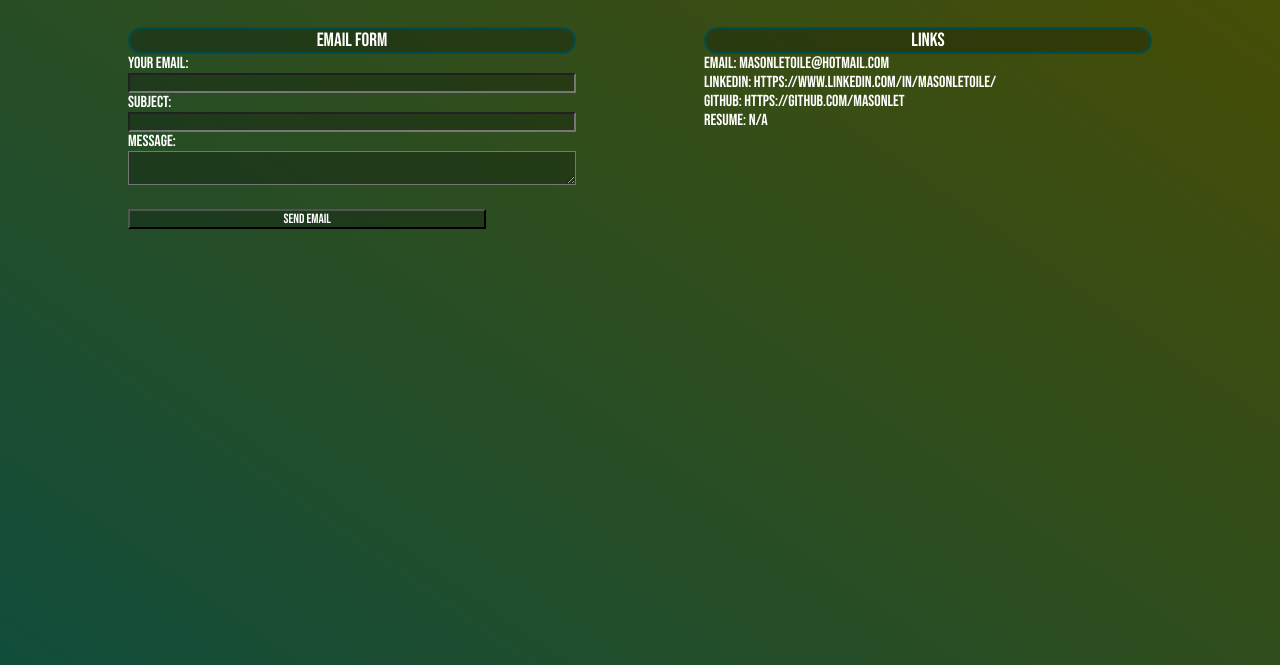
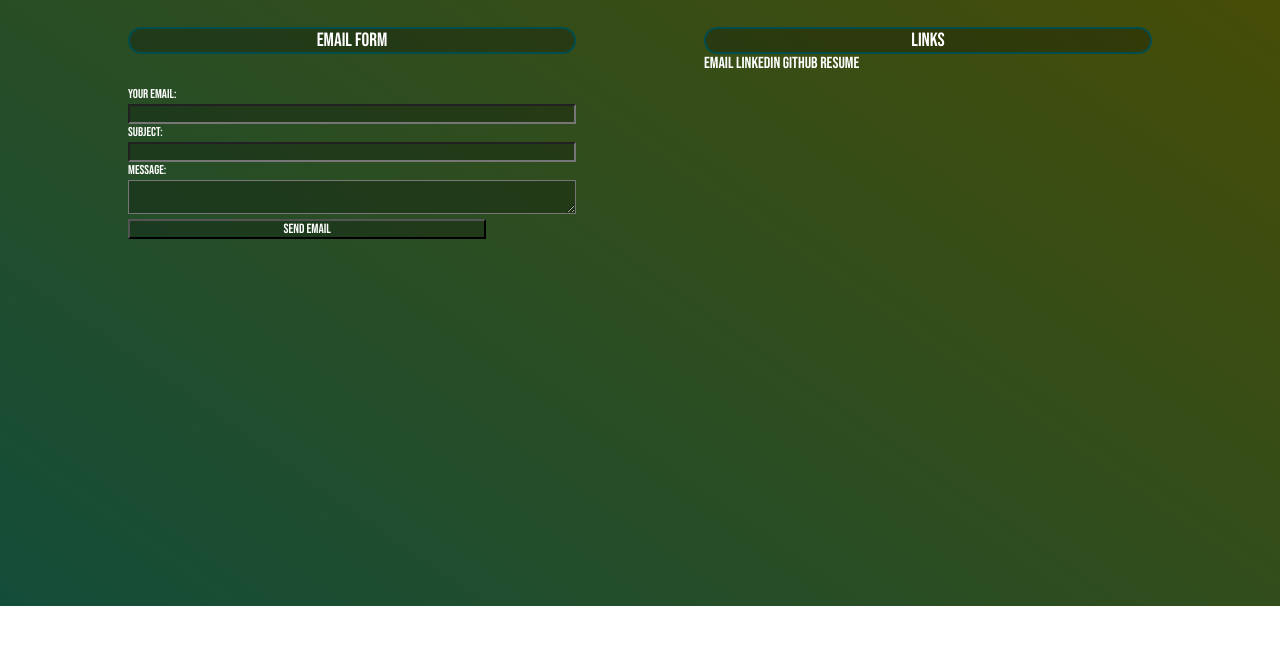
Before and after one commit to Masonlet/Portfolio, a plain HTML site: page Website/contacts.html in a window 1280 px wide. Shown: the part 194-859 px from the top of the page. After the commit the page ends 800 px from the top, so only its background shows below. Drawn offline with Linux system fonts and the light colour scheme.

Commit message:
Fixed sizing of buttons, fixed social links

```diff
--- a/Website/contacts.html
+++ b/Website/contacts.html
@@ -9,7 +9,7 @@
     <link href="https://fonts.googleapis.com/css2?family=Bebas+Neue&family=Kanit:ital,wght@0,100;0,200;0,300;0,400;0,500;0,600;0,700;0,800;0,900;1,100;1,200;1,300;1,400;1,500;1,600;1,700;1,800;1,900&display=swap" rel="stylesheet">
     <meta name="viewport" content="width=device-width, initial-scale=1.0">
 </head>
-<body>
+<body id="contactsPage">
     <main>
         <header>
             <h1>Contact Me</h1>
@@ -20,24 +20,24 @@
                 <nav>
                     <a>Email Form</a>
                 </nav>
-                <main>
-                    <p>Your Email:<input class="emailInput" type="text"></p>
-                    <p>Subject:&nbsp;&nbsp;&nbsp;&nbsp;&nbsp;&nbsp;<input class="emailInput" type="text"></p>
-                    <p>Message:&nbsp;&nbsp;&nbsp;&nbsp;<textarea class="emailInput" type="text"></textarea></p>
+                <div id="outputDiv">
+                    <p>Your Email:</p><input class="emailInput" type="text">
+                    <p>Subject:&nbsp;&nbsp;&nbsp;&nbsp;&nbsp;&nbsp;</p><input class="emailInput" type="text">
+                    <p>Message:&nbsp;&nbsp;&nbsp;&nbsp;</p><textarea class="emailInput" type="text"></textarea>
                     <br>
-                    <button onclick="alert('Email sent!')" class="emailSubmit">Send Email</button>
-                </main>
+                    <button id ="emailButton"onclick="alert('Email sent!')" class="emailSubmit">Send Email</button>
+                </div>
             </div>
             <div id="containerTwo">
                 <nav>
                     <a>Links</a>
                 </nav>
-                <main>
-                    <a href="mailto:masonletoile@hotmail.com"><p class="hoverColor">Email: masonletoile@hotmail.com</p></a>
-                    <a href="https://www.linkedin.com/in/masonletoile/" target="_blank"><p class="hoverColor">Linkedin: https://www.linkedin.com/in/masonletoile/</p></a>
-                    <a href="https://github.com/Masonlet" target="_blank"><p class="hoverColor">Github: https://github.com/Masonlet</p></a>
-                    <a href="#"><p class="hoverColor">Resume: N/A</p></a>
-                </main>
+                <div id="linkButtons">
+                    <a href="mailto:masonletoile@hotmail.com" class="hoverColor"title="masonletoile@hotmail.com">Email</a>
+                    <a href="https://www.linkedin.com/in/masonletoile/" class="hoverColor" target="_blank"title="https://www.linkedin.com/in/masonletoile/">Linkedin</a>
+                    <a href="https://github.com/Masonlet" class="hoverColor" target="_blank" title="https://github.com/Masonlet">Github</a>
+                    <a href="#" class="hoverColor" title="Click to download"download="pdf/resume.pdf">Resume</a>
+                </div>
             </div>
         </div>
      </main>
```
